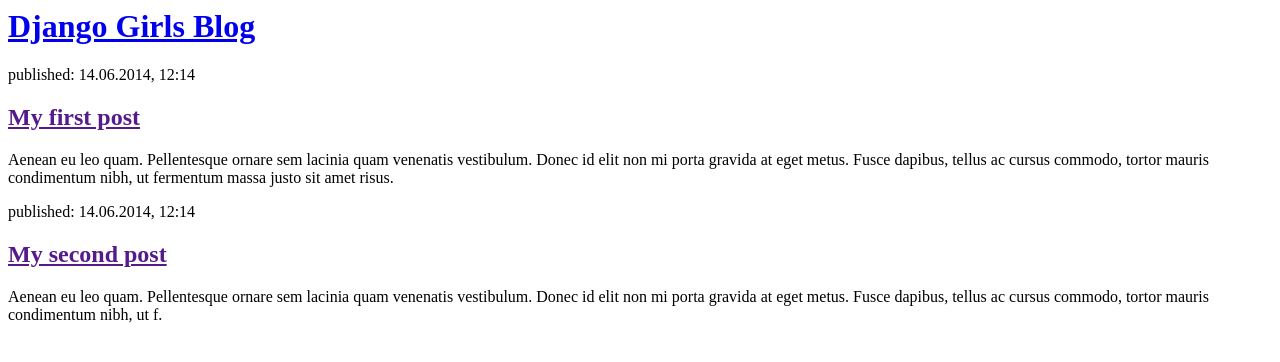
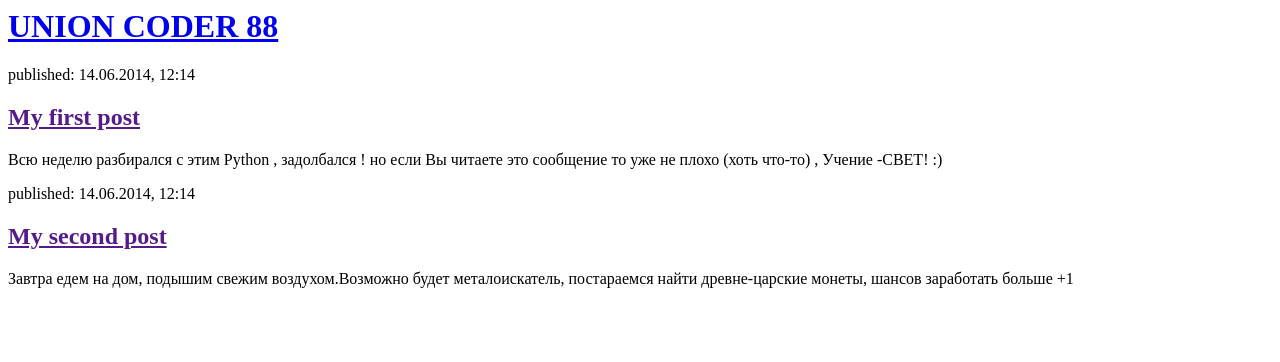
Before and after one commit to chak1988/my-first-blog, a Django app: page / in a window 1280 px wide. Shown: the top 362 px of the page. Run offline with Django 3.2, Linux system fonts and the light colour scheme.

Commit message:
Changed the HTML for the site.

```diff
--- a/blog/templates/blog/post_list.html
+++ b/blog/templates/blog/post_list.html
@@ -1,22 +1,22 @@
 <html>
     <head>
-        <title>Django Girls blog</title>
+        <title>chak 88 blog</title>
     </head>
     <body>
         <div>
-            <h1><a href="/">Django Girls Blog</a></h1>
+            <h1><a href="/">UNION CODER 88</a></h1>
         </div>
 
         <div>
             <p>published: 14.06.2014, 12:14</p>
             <h2><a href="">My first post</a></h2>
-            <p>Aenean eu leo quam. Pellentesque ornare sem lacinia quam venenatis vestibulum. Donec id elit non mi porta gravida at eget metus. Fusce dapibus, tellus ac cursus commodo, tortor mauris condimentum nibh, ut fermentum massa justo sit amet risus.</p>
+            <p>Всю неделю разбирался с этим Python , задолбался ! но если Вы читаете это сообщение то уже не плохо (хоть что-то) , Учение -СВЕТ! :)  </p>
         </div>
 
         <div>
             <p>published: 14.06.2014, 12:14</p>
             <h2><a href="">My second post</a></h2>
-            <p>Aenean eu leo quam. Pellentesque ornare sem lacinia quam venenatis vestibulum. Donec id elit non mi porta gravida at eget metus. Fusce dapibus, tellus ac cursus commodo, tortor mauris condimentum nibh, ut f.</p>
+            <p> Завтра едем на дом, подышим свежим воздухом.Возможно будет металоискатель, постараемся найти древне-царские монеты, шансов заработать больше +1</p>
         </div>
     </body>
 </html>
```
